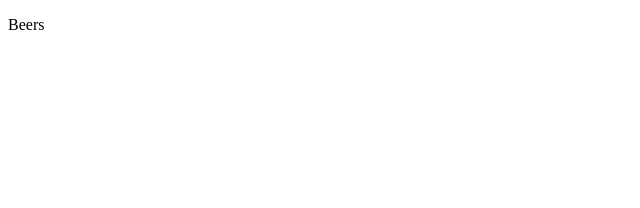
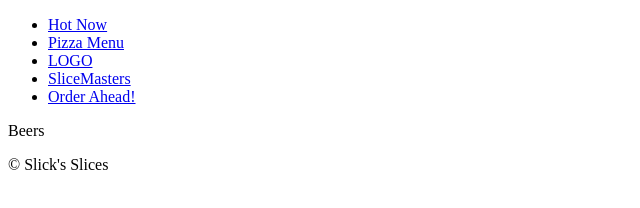
Before and after one commit to Cook1619/gatsby-pizza, a Gatsby site in the folder gatsby/: page /beers in a window 1280 px wide. Shown: the whole page, without its empty margins (0-640 px from the left). Built offline with nearby package versions, Linux system fonts and the light colour scheme; Gatsby itself is replaced by a stand-in of ours.

Commit message:
Setting up pages and layout components

```diff
--- /dev/null
+++ b/gatsby/gatsby-browser.js
@@ -0,0 +1,6 @@
+import React from "react";
+import Layout from "./src/components/Layout";
+
+export function wrapPageElement({ element, props }) {
+  return <Layout {...props}>{element}</Layout>;
+}
--- /dev/null
+++ b/gatsby/gatsby-ssr.js
@@ -0,0 +1,6 @@
+import React from "react";
+import Layout from "./src/components/Layout";
+
+export function wrapPageElement({ element, props }) {
+  return <Layout {...props}>{element}</Layout>;
+}
--- /dev/null
+++ b/gatsby/src/components/Footer.js
@@ -0,0 +1,9 @@
+import React from "react";
+
+export default function Footer() {
+  return (
+    <footer>
+      <p>&copy; Slick's Slices {new Date().getFullYear}</p>
+    </footer>
+  );
+}
--- /dev/null
+++ b/gatsby/src/components/Layout.js
@@ -0,0 +1,13 @@
+import React from "react";
+import Footer from "./Footer";
+import Nav from "./Nav";
+
+export default function Layout({ children }) {
+  return (
+    <nav>
+      <Nav />
+      <p>{children}</p>
+      <Footer />
+    </nav>
+  );
+}
--- /dev/null
+++ b/gatsby/src/components/Nav.js
@@ -0,0 +1,26 @@
+import React from "react";
+import { Link } from "gatsby";
+
+export default function Nav() {
+  return (
+    <nav>
+      <ul>
+        <li>
+          <Link to="/">Hot Now</Link>
+        </li>
+        <li>
+          <Link to="/pizzas/">Pizza Menu</Link>
+        </li>
+        <li>
+          <Link to="/">LOGO</Link>
+        </li>
+        <li>
+          <Link to="/slicemasters">SliceMasters</Link>
+        </li>
+        <li>
+          <Link to="/order">Order Ahead!</Link>
+        </li>
+      </ul>
+    </nav>
+  );
+}
--- a/gatsby/src/pages/beers.js
+++ b/gatsby/src/pages/beers.js
@@ -2,9 +2,9 @@
 
 function BeersPage() {
   return (
-    <div>
+    <>
       <p>Beers</p>
-    </div>
+    </>
   );
 }
 export default BeersPage;
--- a/gatsby/src/pages/order.js
+++ b/gatsby/src/pages/order.js
@@ -2,9 +2,9 @@
 
 function orderPage() {
   return (
-    <div>
+    <>
       <p>Order</p>
-    </div>
+    </>
   );
 }
 export default orderPage;
--- a/gatsby/src/pages/pizzas.js
+++ b/gatsby/src/pages/pizzas.js
@@ -2,9 +2,9 @@
 
 function PizzasPage() {
   return (
-    <div>
+    <>
       <p>Pizzas</p>
-    </div>
+    </>
   );
 }
 export default PizzasPage;
--- a/gatsby/src/pages/slicemasters.js
+++ b/gatsby/src/pages/slicemasters.js
@@ -2,9 +2,9 @@
 
 function Slicemasters() {
   return (
-    <div>
+    <>
       <p>Slice masters</p>
-    </div>
+    </>
   );
 }
 export default Slicemasters;
```
Also changed, not shown: gatsby/src/pages/index.js (+3 -4 lines).
